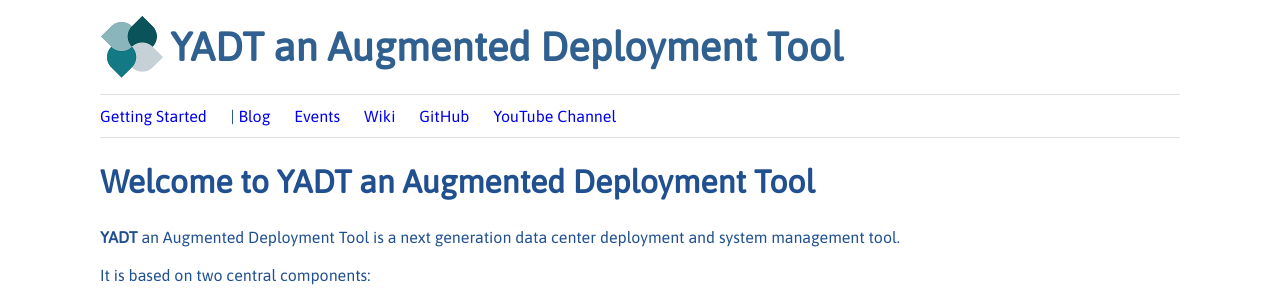
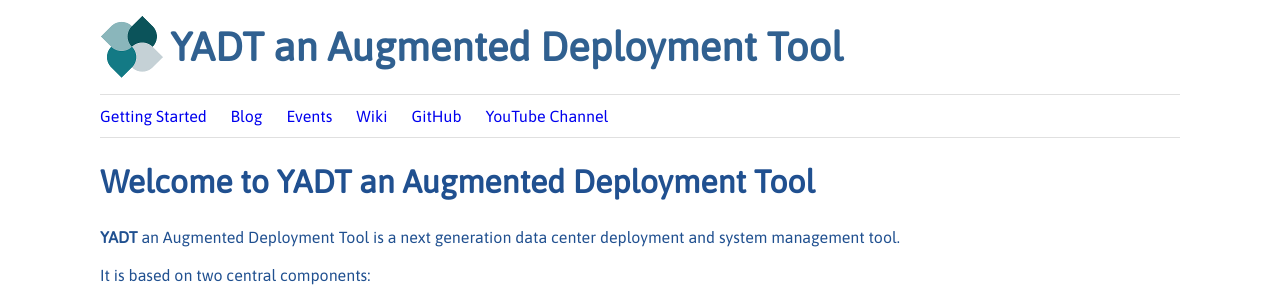
Before and after one commit to yadt/yadt.github.com, a Jekyll site: the page built from index.html, in a window 1280 px wide. Shown: the top 299 px of the page. Built offline with Jekyll 4.4.1, drawn with Linux system fonts in a browser that asks for light colours.

```diff
--- a/_layouts/default.html
+++ b/_layouts/default.html
@@ -18,7 +18,7 @@
             </a>
 
             <nav>
-                <a href="https://github.com/yadt/getting-started" target="_blank">Getting Started</a> |
+                <a href="https://github.com/yadt/getting-started" target="_blank">Getting Started</a>
                 <a href="/blog/">Blog</a>
                 <a href="/events/">Events</a>
                 <a href="https://github.com/yadt/yadt.github.com/wiki" target="_blank">Wiki</a>
```
